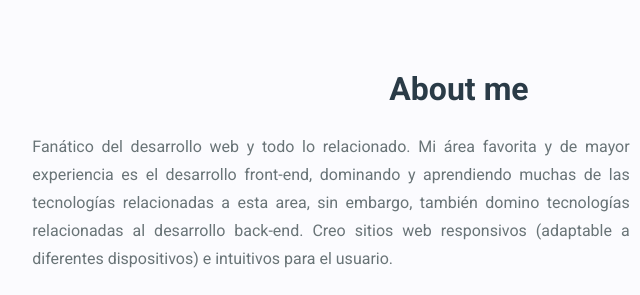
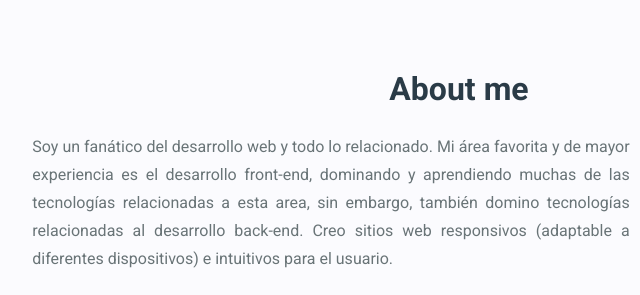
Before and after one commit to caingles/caingles.github.io, a plain HTML site: page index.html in a window 1280 px wide. Shown: the part 820-1115 px from the top of the page, 181-821 px from the left. Drawn offline with nearby package versions, Linux system fonts and the light colour scheme; a script that the page names is missing.

Commit message:
Update index.html

```diff
--- a/index.html
+++ b/index.html
@@ -75,7 +75,7 @@
       <h1 class="titulos">About me</h1>
       <div class="parrafos">
         <p>
-          Fanático del desarrollo web y todo lo relacionado. Mi área favorita y
+          Soy un fanático del desarrollo web y todo lo relacionado. Mi área favorita y
           de mayor experiencia es el desarrollo front-end, dominando y
           aprendiendo muchas de las tecnologías relacionadas a esta area, sin
           embargo, también domino tecnologías relacionadas al desarrollo
```
